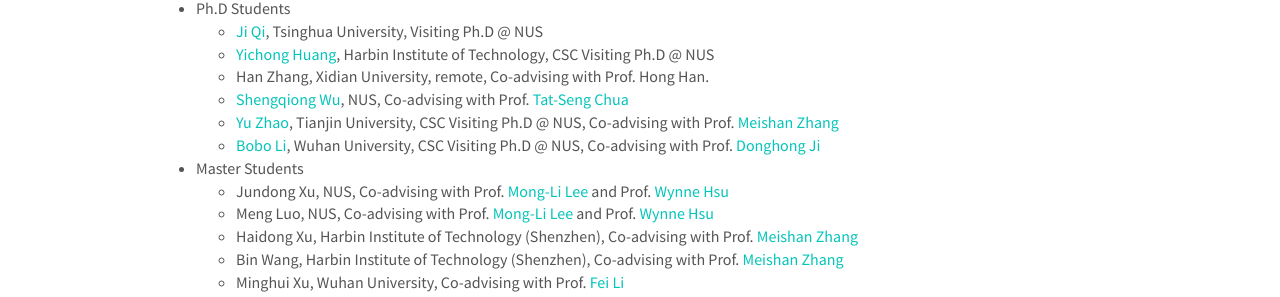
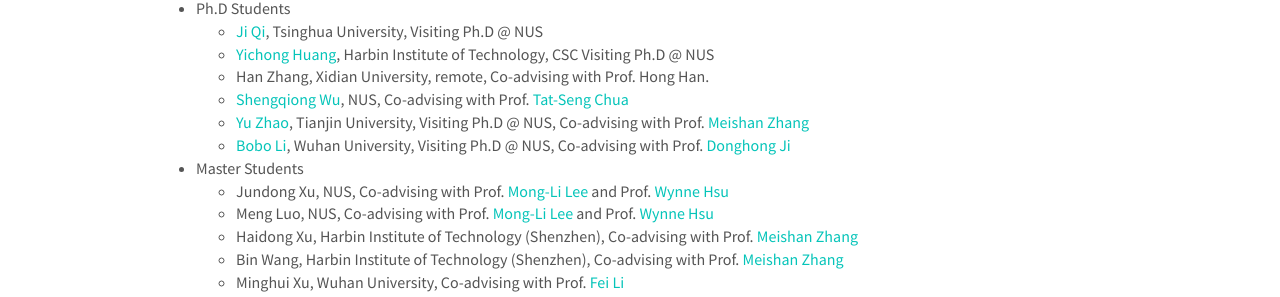
Before and after one commit to scofield7419/scofield7419.github.io, a Jekyll site: the page built from _pages/outputs.md, in a window 1280 px wide and 900 px high, scrolled down 757 px. Shown: the part 375-672 px from the top of the window. Built offline with Jekyll 4.4.1, drawn with Linux system fonts in a browser that asks for light colours; nearby versions of some CDN libraries; comment, search, counter and statistics services are not loaded; a style sheet for code colours, icons or effects is not loaded.

Commit message:
Update outputs.md

```diff
--- a/_pages/outputs.md
+++ b/_pages/outputs.md
@@ -88,8 +88,8 @@
     - [Yichong Huang](https://ychuang.netlify.app/), Harbin Institute of Technology, CSC Visiting Ph.D @ NUS
     - Han Zhang, Xidian University, remote, Co-advising with Prof. Hong Han.
     - [Shengqiong Wu](https://chocowu.github.io/), NUS, Co-advising with Prof. [Tat-Seng Chua](https://www.chuatatseng.com/)
-    - [Yu Zhao](https://github.com/zhaoyucs), Tianjin University, CSC Visiting Ph.D @ NUS, Co-advising with Prof. [Meishan Zhang](https://zhangmeishan.github.io/)
-    - [Bobo Li](https://github.com/unikcc), Wuhan University, CSC Visiting Ph.D @ NUS, Co-advising with Prof. [Donghong Ji](https://scholar.google.com/citations?user=2Q-7u3AAAAAJ)
+    - [Yu Zhao](https://github.com/zhaoyucs), Tianjin University, Visiting Ph.D @ NUS, Co-advising with Prof. [Meishan Zhang](https://zhangmeishan.github.io/)
+    - [Bobo Li](https://github.com/unikcc), Wuhan University, Visiting Ph.D @ NUS, Co-advising with Prof. [Donghong Ji](https://scholar.google.com/citations?user=2Q-7u3AAAAAJ)
 
 
 - Master Students
```
